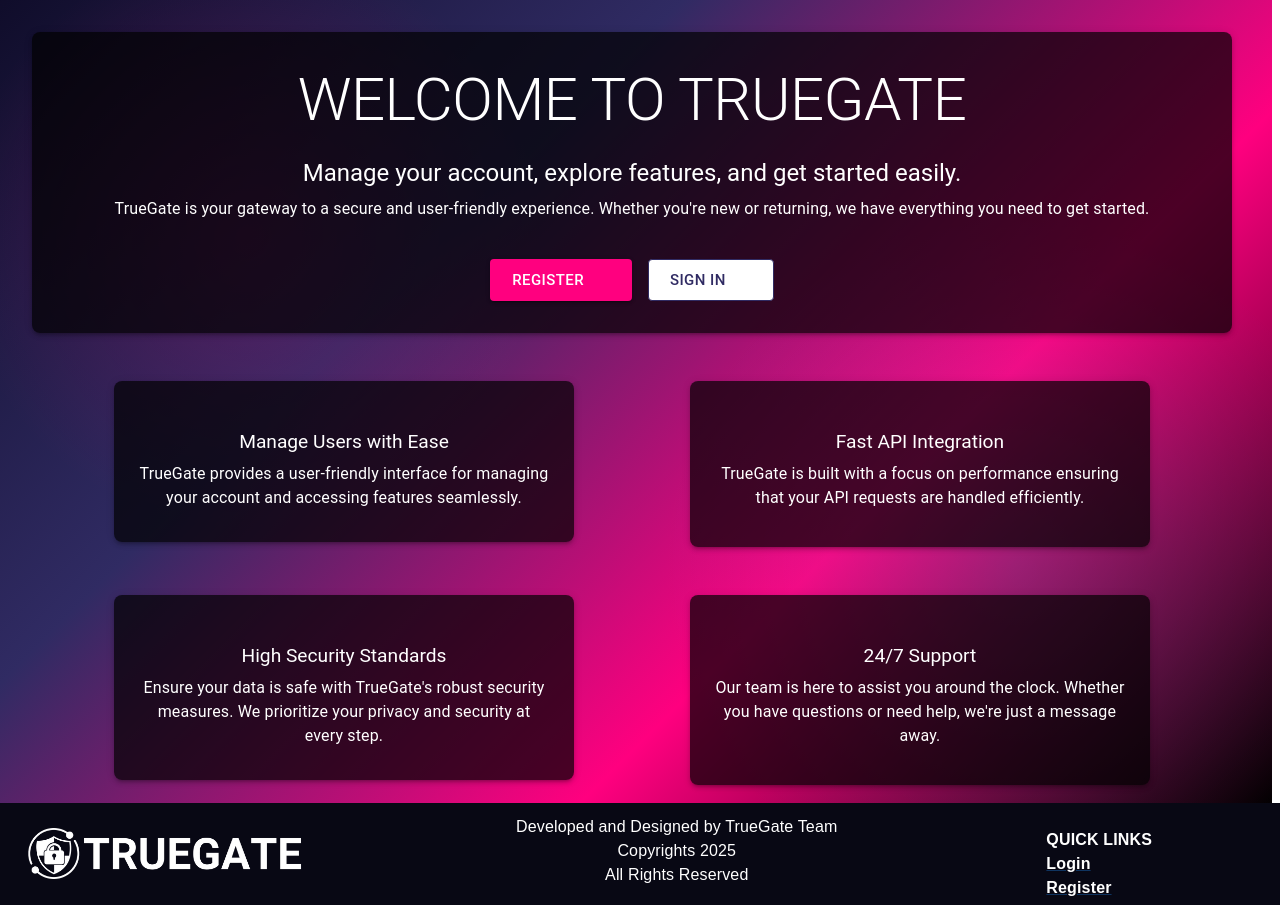
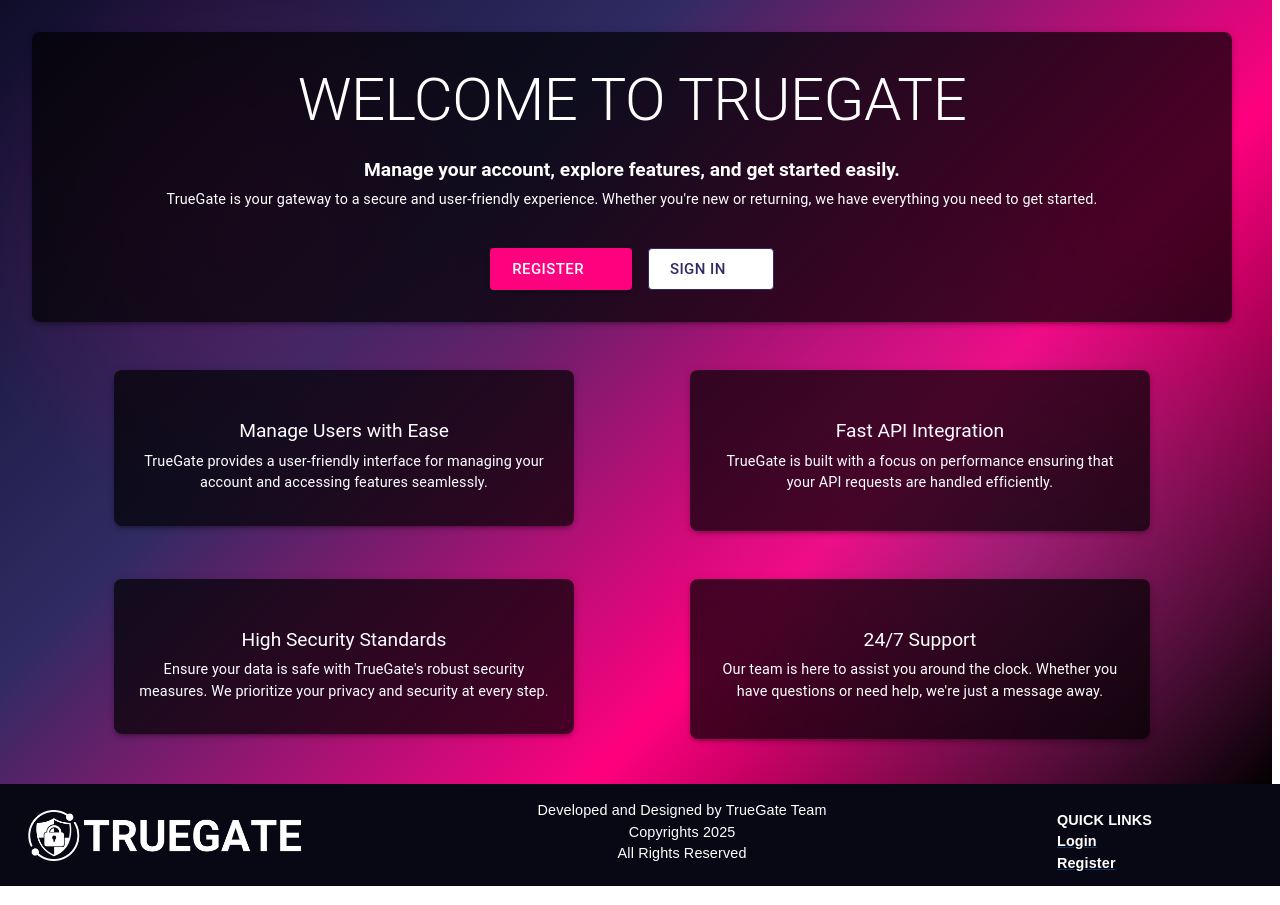
Before and after one commit to akilapilapitiya/TrueGate, a React (Vite) app in the folder frontend/: page / in a window 1280 px wide. Built offline with nearby package versions, Linux system fonts and the light colour scheme; no server answers; some icons are missing.

Commit message:
feat: Homepage lavel font resizing at scale

```diff
--- a/frontend/src/pages/Home.jsx
+++ b/frontend/src/pages/Home.jsx
@@ -57,7 +57,10 @@ const Home = () => {
             variant="h5"
             color="text.secondary"
             gutterBottom
-            sx={{ color: "#ffff" }}
+            sx={{ color: "#ffff",
+              fontSize: fontSizes.subHeading,
+              fontWeight: "bold"
+             }}
           >
             Manage your account, explore features, and get started easily.
           </Typography>
@@ -65,7 +68,9 @@ const Home = () => {
             variant="body1"
             color="text.secondary"
             gutterBottom
-            sx={{ color: "#ffff" }}
+            sx={{ color: "#ffff" ,
+              fontSize: fontSizes.sentence
+            }}
           >
             {" "}
             TrueGate is your gateway to a secure and user-friendly experience.
@@ -151,7 +156,8 @@ const Home = () => {
             >
               Manage Users with Ease
             </Typography>
-            <Typography>
+            <Typography sx={{ color: "#ffff",
+               fontSize: fontSizes.sentence }}>
               TrueGate provides a user-friendly interface for managing your
               account and accessing features seamlessly.
             </Typography>
@@ -182,7 +188,8 @@ const Home = () => {
               variant="h5"
               component="h2"
               gutterBottom
-              sx={{ weight: "bold", fontSize: fontSizes.subHeading }}
+              sx={{ weight: "bold",
+                 fontSize: fontSizes.subHeading }}
             >
               Fast API Integration
             </Typography>
@@ -190,7 +197,7 @@ const Home = () => {
               variant="body1"
               color="text.secondary"
               gutterBottom
-              sx={{ color: "#ffff" }}
+              sx={{ color: "#ffff", fontSize: fontSizes.sentence }}
             >
               {" "}
               TrueGate is built with a focus on performance ensuring that your
@@ -233,11 +240,12 @@ const Home = () => {
               variant="h5"
               component="h2"
               gutterBottom
-              sx={{ weight: "bold", fontSize: fontSizes.subHeading }}
+              sx={{ weight: "bold",
+                 fontSize: fontSizes.subHeading }}
             >
               High Security Standards
             </Typography>
-            <Typography>
+            <Typography sx={{ color: "#ffff", fontSize: fontSizes.sentence }}>
               Ensure your data is safe with TrueGate's robust security measures.
               We prioritize your privacy and security at every step.
             </Typography>
@@ -268,7 +276,8 @@ const Home = () => {
               variant="h5"
               component="h2"
               gutterBottom
-              sx={{ weight: "bold" , fontSize: fontSizes.subHeading }}
+              sx={{ weight: "bold" ,
+                 fontSize: fontSizes.subHeading }}
             >
               24/7 Support
             </Typography>
@@ -276,7 +285,8 @@ const Home = () => {
               variant="body1"
               color="#ffff"
               gutterBottom
-              sx={{ color: "#ffff" }}
+              sx={{ color: "#ffff",
+                 fontSize: fontSizes.sentence }}
             >
               {" "}
               Our team is here to assist you around the clock. Whether you have
@@ -313,6 +323,7 @@ const Home = () => {
             fontFamily: "Arial, sans-serif",
             alignSelf: "center",
             textAlign: "center",
+            fontSize: fontSizes.sentence
           }}
         >
           Developed and Designed by TrueGate Team <br />
@@ -324,6 +335,7 @@ const Home = () => {
             color: "#ffff",
             fontFamily: "Arial, sans-serif",
             fontWeight: "bold",
+            fontSize: fontSizes.sentence,
           }}
         >
           QUICK LINKS <br />
@@ -334,6 +346,7 @@ const Home = () => {
             sx={{
               color: "#ffff",
               fontFamily: "Arial, sans-serif",
+              fontSize: fontSizes.sentence,
             }}
           >
             Login
@@ -346,6 +359,7 @@ const Home = () => {
             sx={{
               color: "#ffff",
               fontFamily: "Arial, sans-serif",
+              fontSize: fontSizes.sentence,
             }}
           >
             Register
```
